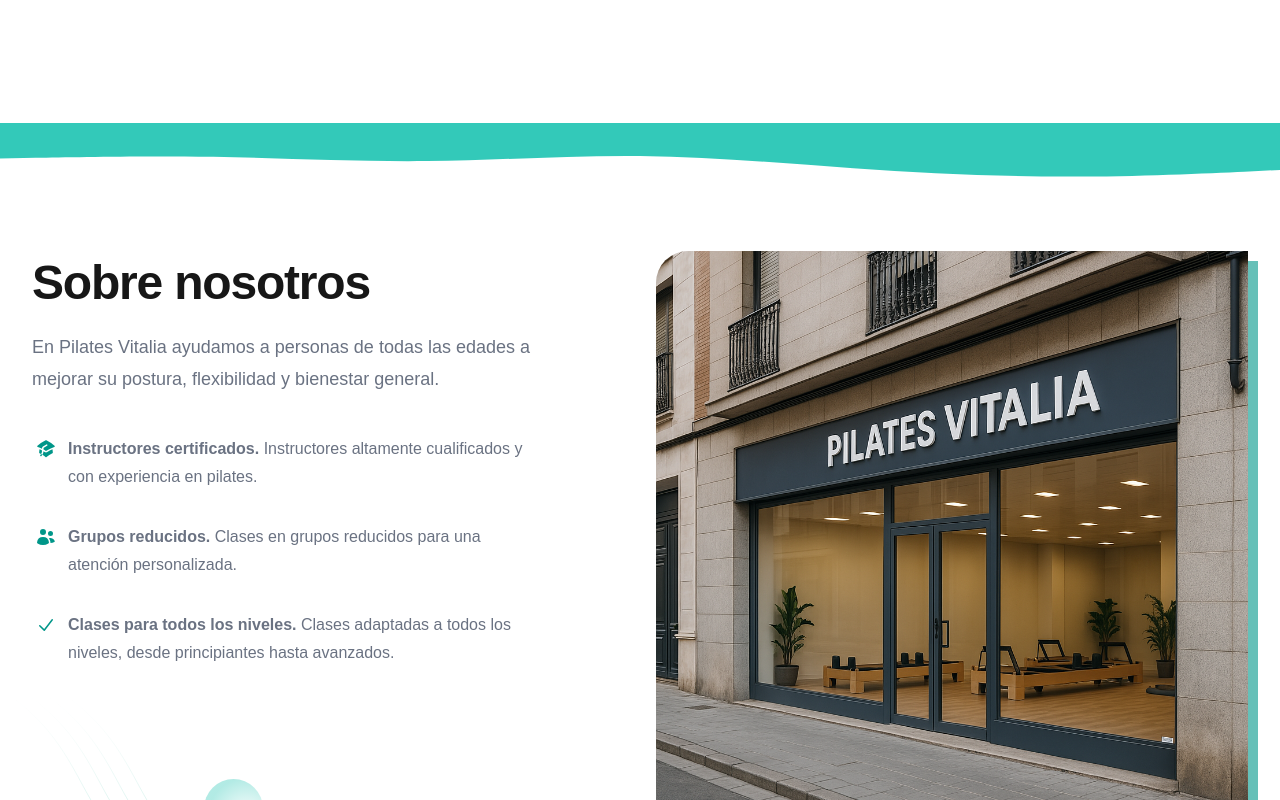
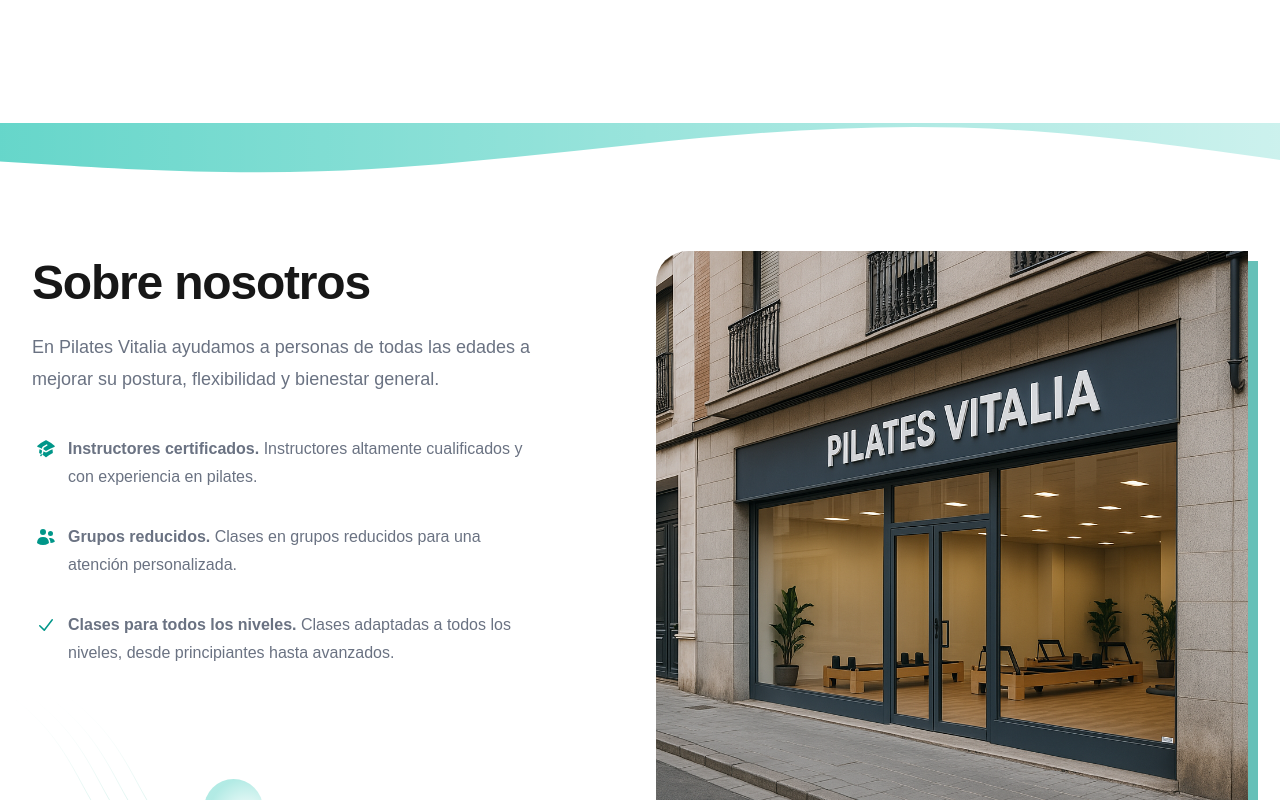
Before and after one commit to antonioneco00/demo-centro-pilates, a Next.js app: page / in a window 1280 px wide. Shown: the part 940-1740 px from the top of the page. Built offline with nearby package versions, Linux system fonts and the light colour scheme.

Commit message:
feat: update wave SVG in FeatureSection with gradient fill for enhanced visual appeal

```diff
--- a/src/components/home/FeatureSection.tsx
+++ b/src/components/home/FeatureSection.tsx
@@ -17,12 +17,22 @@
           className="w-screen"
         >
           <path
-            d="M0 25L25 24.5C50 24 100 23 150 23.8C200 24.7 250 27.3 300 26.8C350 26.3 400 22.7 450 23.2C500 23.7 550 28.3 600 31.8C650 35.3 700 37.7 750 37.7C800 37.7 850 35.3 875 34.2L900 33L900 0L875 0C850 0 800 0 750 0C700 0 650 0 600 0C550 0 500 0 450 0C400 0 350 0 300 0C250 0 200 0 150 0C100 0 50 0 25 0L0 0Z"
-            fill="var(--color-teal-500)"
-            fillOpacity="0.8"
-            strokeLinecap="round"
-            strokeLinejoin="miter"
-          ></path>
+            d="M900 26L862.5 20.8C825 15.7 750 5.3 675 3.2C600 1 525 7 450 14.7C375 22.3 300 31.7 225 34C150 36.3 75 31.7 37.5 29.3L0 27V0H37.5C75 0 150 0 225 0C300 0 375 0 450 0C525 0 600 0 675 0C750 0 825 0 862.5 0H900V26Z"
+            fill="url(#paint0_linear_102_20)"
+          />
+          <defs>
+            <linearGradient
+              id="paint0_linear_102_20"
+              x1="0"
+              y1="24.8131"
+              x2="900"
+              y2="24.8131"
+              gradientUnits="userSpaceOnUse"
+            >
+              <stop stopColor="#00BBA7" stopOpacity="0.6" />
+              <stop offset="1" stopColor="#00BBA7" stopOpacity="0.2" />
+            </linearGradient>
+          </defs>
         </svg>
       </div>
 
```
